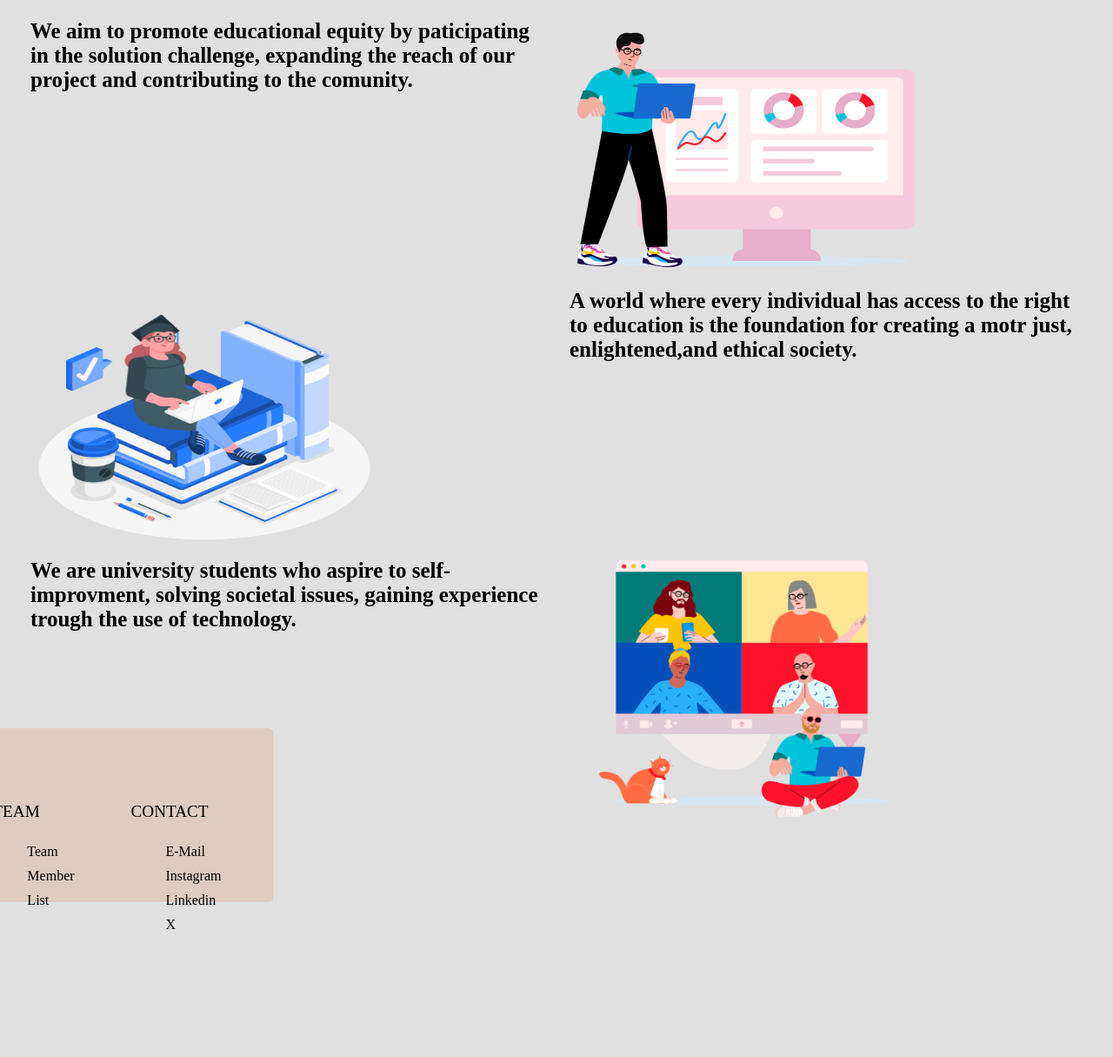
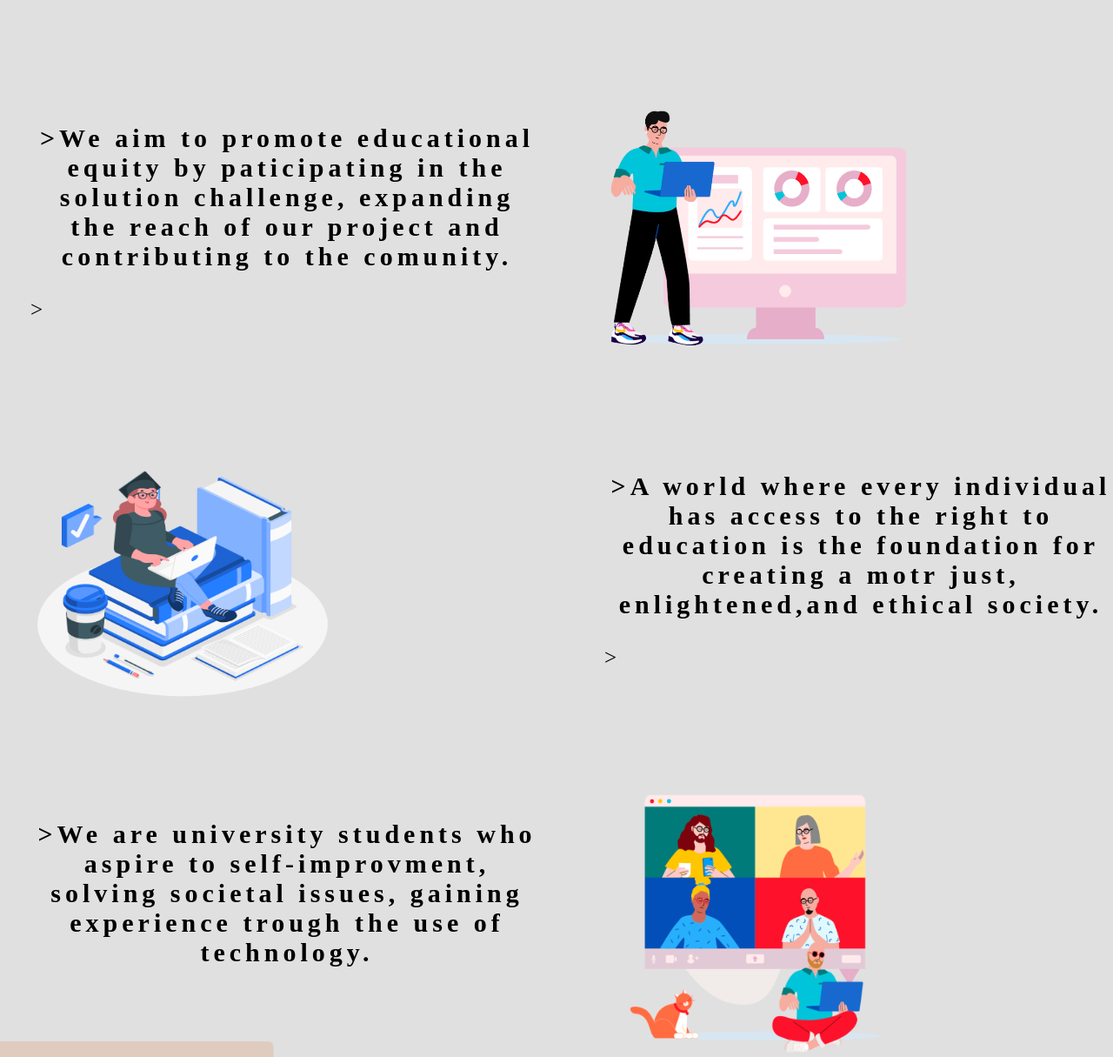
Before and after one commit to furkanunsalan/note-share-hub, a plain HTML site: page index.html in a window 1280 px wide. Shown: the part 219-1434 px from the top of the page at 87% size. Before the commit the page ends 1376 px from the top, so only its background shows below. Drawn offline with Linux system fonts and the light colour scheme.

Commit message:
yazılar biraz düzeltildi

```diff
--- a/css_files/main.css
+++ b/css_files/main.css
@@ -124,10 +124,15 @@ a {
   background-color: #e0e0e0;
   padding: 20px;
   grid-template-rows: 100px 300px 300px 300px 200px;
-
-  row-gap: 10px;
+  column-gap: 40px;
+  row-gap: 100px;
 }
 
+p {
+  font-size: 30px;
+  text-align:center;
+  letter-spacing: 5px;
+}
 .item {
   background-color: #e0e0e0;
   padding: 15px;
--- a/index.html
+++ b/index.html
@@ -36,10 +36,13 @@
     <div class="container">
       <div class="item">grid 1</div>
       <div class="item">
-        <b
+        <p>
+          <b>
           >We aim to promote educational equity by paticipating in the solution
           challenge, expanding the reach of our project and contributing to the
-          comunity.</b
+          comunity.
+          </b>
+        </p>
         >
       </div>
 
@@ -47,40 +50,48 @@
         <img
           class="image-fluid"
           src="images/home1.png"
-          width="400"
+          width="350"
           height="300"
+
+
         />
       </div>
       <div class="item">
         <img
-          class="image-fluid"
+          class="image-fluid2"
           src="images/home2.png"
-          width="400"
+          width="350"
           height="300"
         />
       </div>
 
       <div class="item">
-        <b
+        <p>
+          <b>
           >A world where every individual has access to the right to education
           is the foundation for creating a motr just, enlightened,and ethical
-          society.</b
+          society.
+          </b>
+        </p>
         >
       </div>
 
       <div class="item">
-        <b
+        <p>
+          <b>
           >We are university students who aspire to self-improvment, solving
-          societal issues, gaining experience trough the use of technology.</b
-        >
+          societal issues, gaining experience trough the use of technology.
+          </b>
+        </p>
       </div>
 
       <div class="item">
         <img
-          class="image-fluid"
+          class="image-fluid3"
           src="images/home3.png"
-          width="400"
+          width="350"
           height="300"
+
         />
       </div>
 
```
